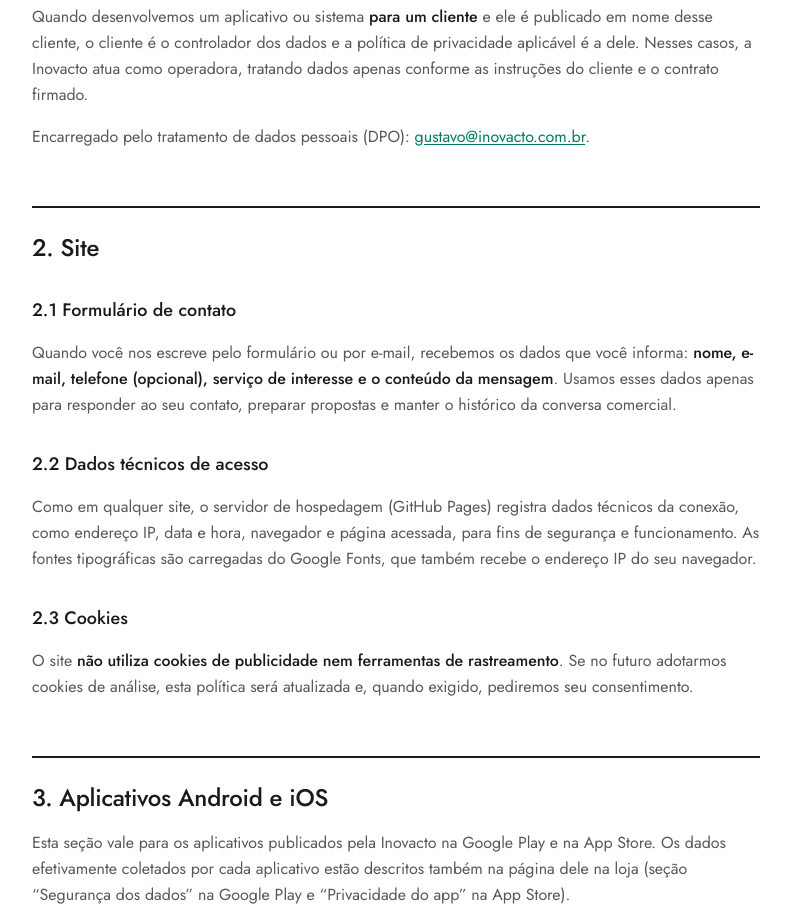
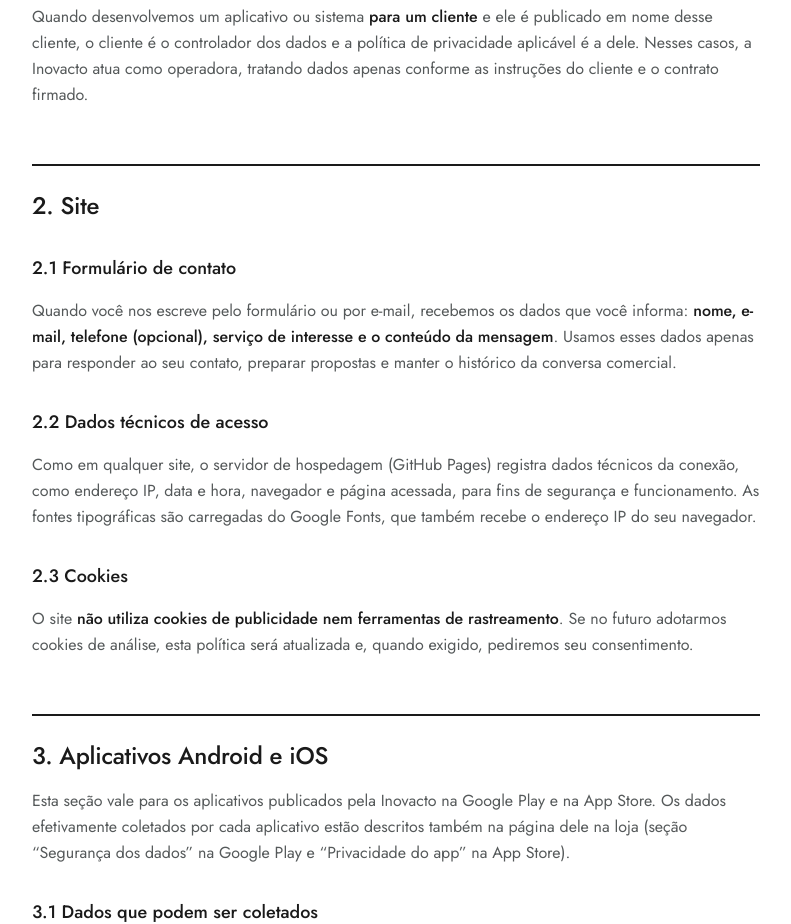
Before and after one commit to inovacto/site_inovacto, a website: page privacy/index.html in a window 1280 px wide. Shown: the part 900-1824 px from the top of the page, without its empty margins (244-1035 px from the left). Drawn offline with Linux system fonts and the light colour scheme.

Commit message:
Remove linha do encarregado (DPO) da seção Quem somos

```diff
--- a/privacy/index.html
+++ b/privacy/index.html
@@ -73,7 +73,6 @@
     <h2 id="quem-somos">1. Quem somos</h2>
     <p>A Inovacto Tecnologia, com sede no Rio de Janeiro/RJ, é a controladora dos dados pessoais tratados no site e nos aplicativos que publica em seu próprio nome.</p>
     <p>Quando desenvolvemos um aplicativo ou sistema <strong>para um cliente</strong> e ele é publicado em nome desse cliente, o cliente é o controlador dos dados e a política de privacidade aplicável é a dele. Nesses casos, a Inovacto atua como operadora, tratando dados apenas conforme as instruções do cliente e o contrato firmado.</p>
-    <p>Encarregado pelo tratamento de dados pessoais (DPO): <a href="mailto:gustavo@inovacto.com.br">gustavo@inovacto.com.br</a>.</p>
 
     <h2 id="site">2. Site</h2>
     <h3>2.1 Formulário de contato</h3>
```
